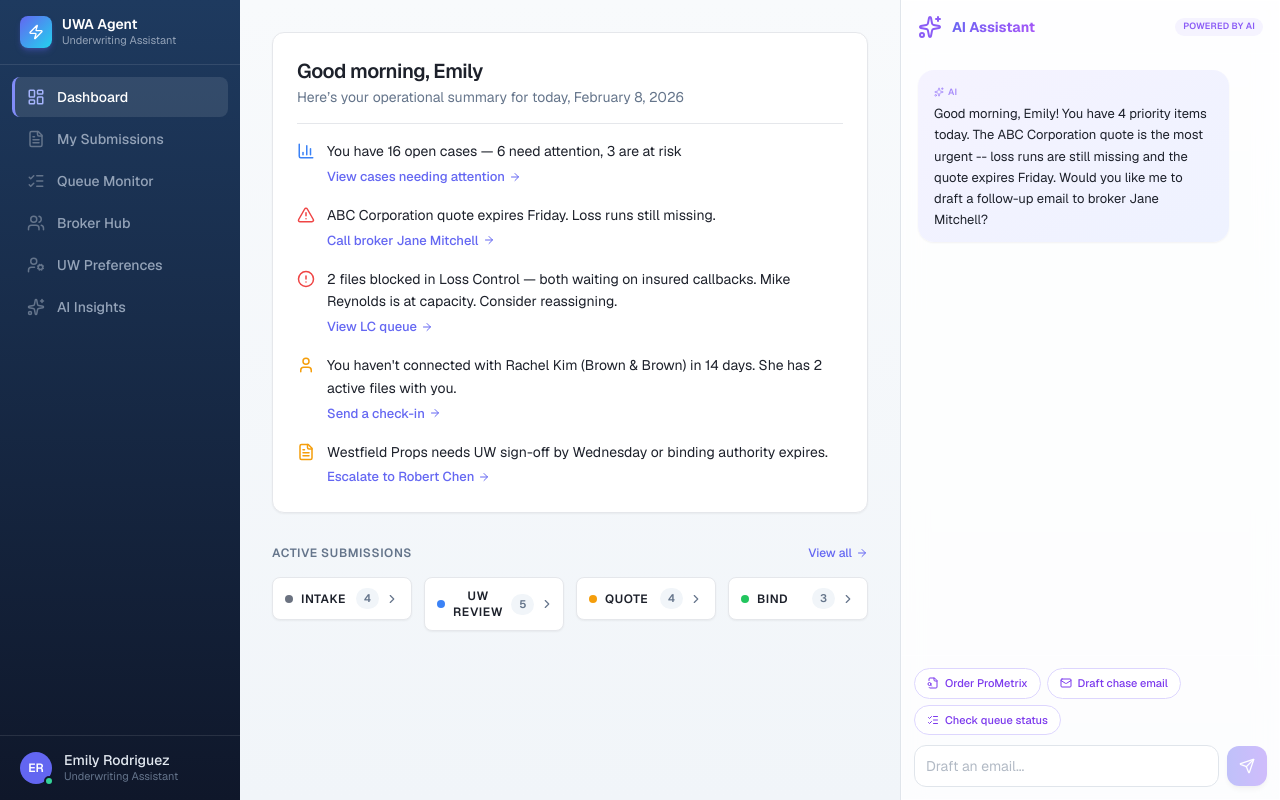
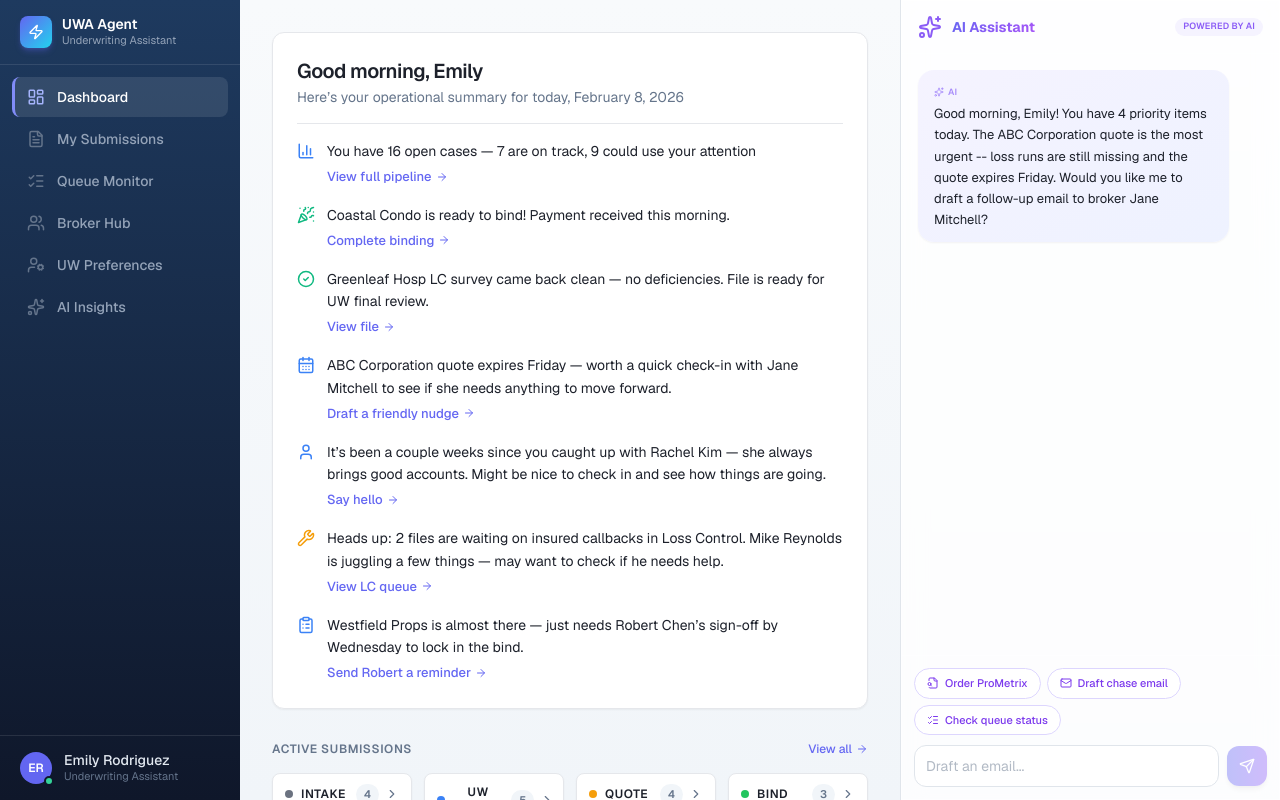
Before and after one commit to lavishlullaby/Underwriters-Assistant, a Next.js app: page / in a window 1280 px wide. Built offline with nearby package versions, Linux system fonts and the light colour scheme.

Commit message:
feat: update briefing items with positive tone and new content
Rewrite items with warmer tone, add good news at top, update icons, reword text and labels.

```diff
--- a/components/dashboard/morning-briefing.tsx
+++ b/components/dashboard/morning-briefing.tsx
@@ -1,14 +1,14 @@
 "use client"
 
 import Link from "next/link"
-import { ArrowRight, BarChart3, AlertTriangle, CircleAlert, User, FileText } from "lucide-react"
+import { ArrowRight, BarChart3, PartyPopper, CheckCircle2, CalendarDays, User, Wrench, ClipboardList } from "lucide-react"
 import { submissions } from "@/lib/data"
 
 /* ── Compute stats from real data ─────────────────────────────────── */
 
 const totalOpen = submissions.length
-const needAttention = submissions.filter((s) => s.riskStatus === "yellow").length
-const atRisk = submissions.filter((s) => s.riskStatus === "red").length
+const onTrack = submissions.filter((s) => s.riskStatus === "green").length
+const needsAttention = totalOpen - onTrack
 
 /* ── Briefing items ───────────────────────────────────────────────── */
 
@@ -26,40 +26,56 @@ const briefingItems: BriefingItem[] = [
     id: "b1",
     icon: BarChart3,
     iconColor: "text-blue-500",
-    text: `You have ${totalOpen} open cases \u2014 ${needAttention} need attention, ${atRisk} are at risk`,
-    actionLabel: "View cases needing attention",
+    text: `You have ${totalOpen} open cases \u2014 ${onTrack} are on track, ${needsAttention} could use your attention`,
+    actionLabel: "View full pipeline",
     actionHref: "/submissions",
   },
   {
     id: "b2",
-    icon: AlertTriangle,
-    iconColor: "text-red-500",
-    text: "ABC Corporation quote expires Friday. Loss runs still missing.",
-    actionLabel: "Call broker Jane Mitchell",
-    actionHref: "/submissions/s1",
+    icon: PartyPopper,
+    iconColor: "text-emerald-500",
+    text: "Coastal Condo is ready to bind! Payment received this morning.",
+    actionLabel: "Complete binding",
+    actionHref: "/submissions/s10",
   },
   {
     id: "b3",
-    icon: CircleAlert,
-    iconColor: "text-red-500",
-    text: "2 files blocked in Loss Control \u2014 both waiting on insured callbacks. Mike Reynolds is at capacity. Consider reassigning.",
+    icon: CheckCircle2,
+    iconColor: "text-emerald-500",
+    text: "Greenleaf Hosp LC survey came back clean \u2014 no deficiencies. File is ready for UW final review.",
+    actionLabel: "View file",
+    actionHref: "/submissions/s5",
+  },
+  {
+    id: "b4",
+    icon: CalendarDays,
+    iconColor: "text-blue-500",
+    text: "ABC Corporation quote expires Friday \u2014 worth a quick check-in with Jane Mitchell to see if she needs anything to move forward.",
+    actionLabel: "Draft a friendly nudge",
+    actionHref: "/submissions/s3",
+  },
+  {
+    id: "b5",
+    icon: User,
+    iconColor: "text-blue-500",
+    text: "It\u2019s been a couple weeks since you caught up with Rachel Kim \u2014 she always brings good accounts. Might be nice to check in and see how things are going.",
+    actionLabel: "Say hello",
+    actionHref: "/brokers",
+  },
+  {
+    id: "b6",
+    icon: Wrench,
+    iconColor: "text-amber-500",
+    text: "Heads up: 2 files are waiting on insured callbacks in Loss Control. Mike Reynolds is juggling a few things \u2014 may want to check if he needs help.",
     actionLabel: "View LC queue",
     actionHref: "/queue",
   },
   {
-    id: "b4",
-    icon: User,
-    iconColor: "text-amber-500",
-    text: "You haven't connected with Rachel Kim (Brown & Brown) in 14 days. She has 2 active files with you.",
-    actionLabel: "Send a check-in",
-    actionHref: "/brokers",
-  },
-  {
-    id: "b5",
-    icon: FileText,
-    iconColor: "text-amber-500",
-    text: "Westfield Props needs UW sign-off by Wednesday or binding authority expires.",
-    actionLabel: "Escalate to Robert Chen",
+    id: "b7",
+    icon: ClipboardList,
+    iconColor: "text-blue-500",
+    text: "Westfield Props is almost there \u2014 just needs Robert Chen\u2019s sign-off by Wednesday to lock in the bind.",
+    actionLabel: "Send Robert a reminder",
     actionHref: "/submissions/s4",
   },
 ]
```
